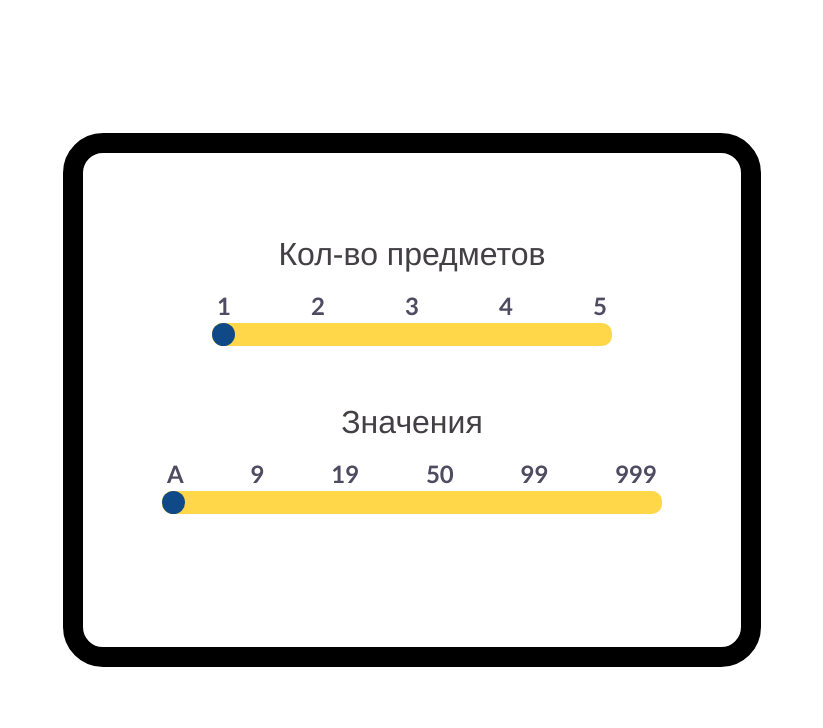
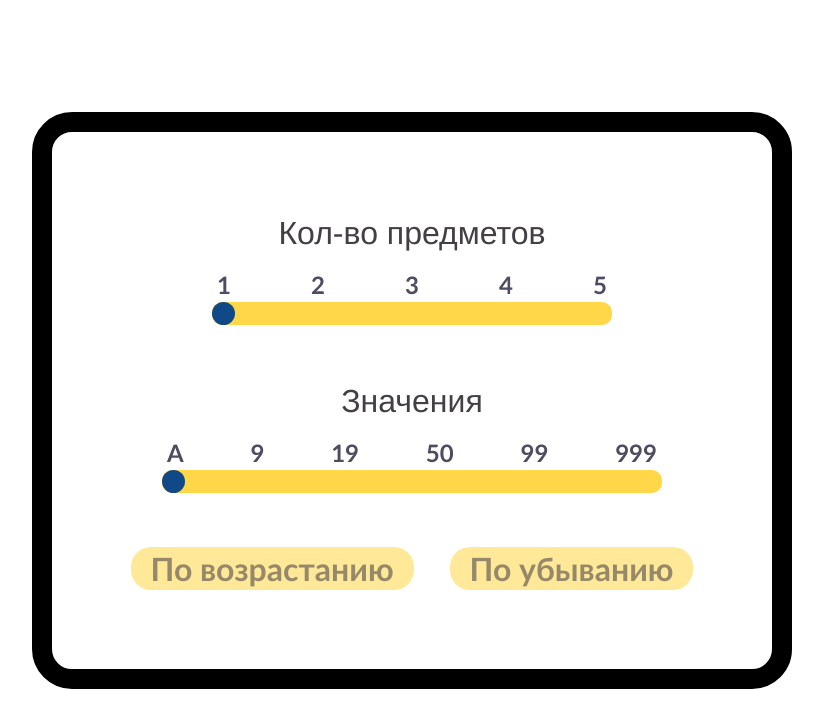
Before and after one commit to Bakirovildar/game-test, a Next.js app: page / in a window 1280 px wide. Shown: the top 728 px of the page, without its empty margins (228-1051 px from the left). Built offline with nearby package versions, Linux system fonts and the light colour scheme.

Commit message:
добавил компонент button для меню

```diff
--- /dev/null
+++ b/app/components/button/Button.tsx
@@ -0,0 +1,22 @@
+import {StyledButton} from "./StyledButton"
+import {useState} from "react";
+
+interface ICount {
+    title: string
+}
+
+export function Button({title}: ICount) {
+    const [isActive, setIsActive] = useState(false)
+
+    const handleClickButton = () => {
+        setIsActive(!isActive)
+    }
+
+    return (
+        <StyledButton
+            onClick={handleClickButton}
+            active={isActive}>
+            {title}
+        </StyledButton>
+    )
+}
--- /dev/null
+++ b/app/components/button/StyledButton.ts
@@ -0,0 +1,16 @@
+import styled from "@emotion/styled";
+
+export const StyledButton: any = styled.div`
+  background: ${({active}: any) => active ?'#FFD748' :'rgba(255, 215, 72, 0.56)'};
+  border-radius: 20px;
+  padding: 2px 20px;
+  font-family: 'Calibri';
+  font-style: normal;
+  font-weight: 700;
+  font-size: 32px;
+  line-height: 39px;
+  display: flex;
+  align-items: center;
+  color: ${({active}: any) => active ?'#423F45' :'rgba(66, 63, 69, 0.56)'};
+  cursor: pointer;
+`
--- a/app/menu/Menu.tsx
+++ b/app/menu/Menu.tsx
@@ -1,5 +1,6 @@
 import {MenuComponent} from "../components/menuComponent/MenuComponent";
 import { StyledMenuComponent } from "./styledMenuComponent";
+import {Button} from "../components/button/Button";
 
 export function Menu() {
     const arrSubject = [1, 2, 3, 4, 5]
@@ -9,6 +10,12 @@ export function Menu() {
         <StyledMenuComponent>
             <MenuComponent title='Кол-во предметов' value={arrSubject}/>
             <MenuComponent title='Значения' value={arrValue}/>
+
+            <div className='buttons'>
+                <Button title='По возрастанию'/>
+                <div className='br'/>
+                <Button title='По убыванию'/>
+            </div>
         </StyledMenuComponent>
     )
 }
--- a/app/menu/styledMenuComponent.ts
+++ b/app/menu/styledMenuComponent.ts
@@ -8,4 +8,12 @@ export const StyledMenuComponent = styled.div`
   display: flex;
   flex-direction: column;
   align-items: center;
+
+  .buttons {
+    display: flex;
+
+    .br {
+      width: 36px;
+    }
+  }
 `
```
